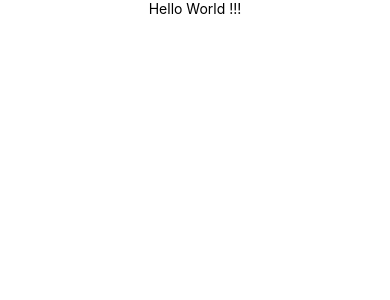
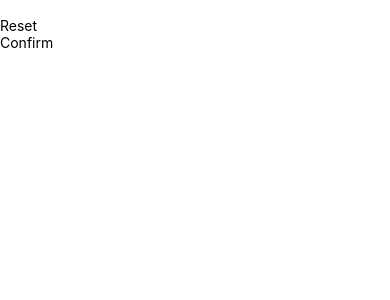
Before and after one commit to KayKay1992/React_Native_Course, a React Native app: screen / in a window 390 px wide. Shown: the top 300 px of the page. Built offline with nearby package versions, Linux system fonts and the light colour scheme.

Commit message:
Creating a Custom Button

```diff
--- a/App.js
+++ b/App.js
@@ -1,22 +1,9 @@
 
-import { StyleSheet, View,  Text, } from 'react-native';
-import { StatusBar } from 'expo-status-bar';
+import { StyleSheet} from 'react-native';
+import StartGameScreen from './screens/StartGameScreen';
 
 export default function App() {
-  return (
-   <View style={styles.container}>
-    <Text>
-      Hello World !!!
-    </Text>
-    <StatusBar style="auto" />
-   </View>
-  );
+  return <StartGameScreen/>
 }
 
-const styles = StyleSheet.create({
- container: {
-  flex: 1,
-  backgroundColor: '#fff',
- alignItems: 'center',
- }
-});
+const styles = StyleSheet.create({});
--- a/app.json
+++ b/app.json
@@ -5,7 +5,6 @@
     "version": "1.0.0",
     "orientation": "portrait",
     "icon": "./assets/icon.png",
-    "backgroundColor": "#1e085a",
     "userInterfaceStyle": "light",
     "splash": {
       "image": "./assets/splash.png",
--- /dev/null
+++ b/components/PrimaryButton.js
@@ -0,0 +1,10 @@
+import { View, Text } from "react-native";
+
+
+function PrimaryButton({children}){
+    return <View>
+              <Text>{children}</Text>
+           </View>
+}
+
+export default PrimaryButton;
--- a/screens/StartGameScreen.js
+++ b/screens/StartGameScreen.js
@@ -1,10 +1,12 @@
 import { TextInput, View } from "react-native";
+import PrimaryButton from "../components/PrimaryButton";
 
 function StartGameScreen() {
     return(
         <View>
             <TextInput/>
-
+            <PrimaryButton>Reset</PrimaryButton>
+            <PrimaryButton>Confirm</PrimaryButton>
         </View>
     )
 }
```
